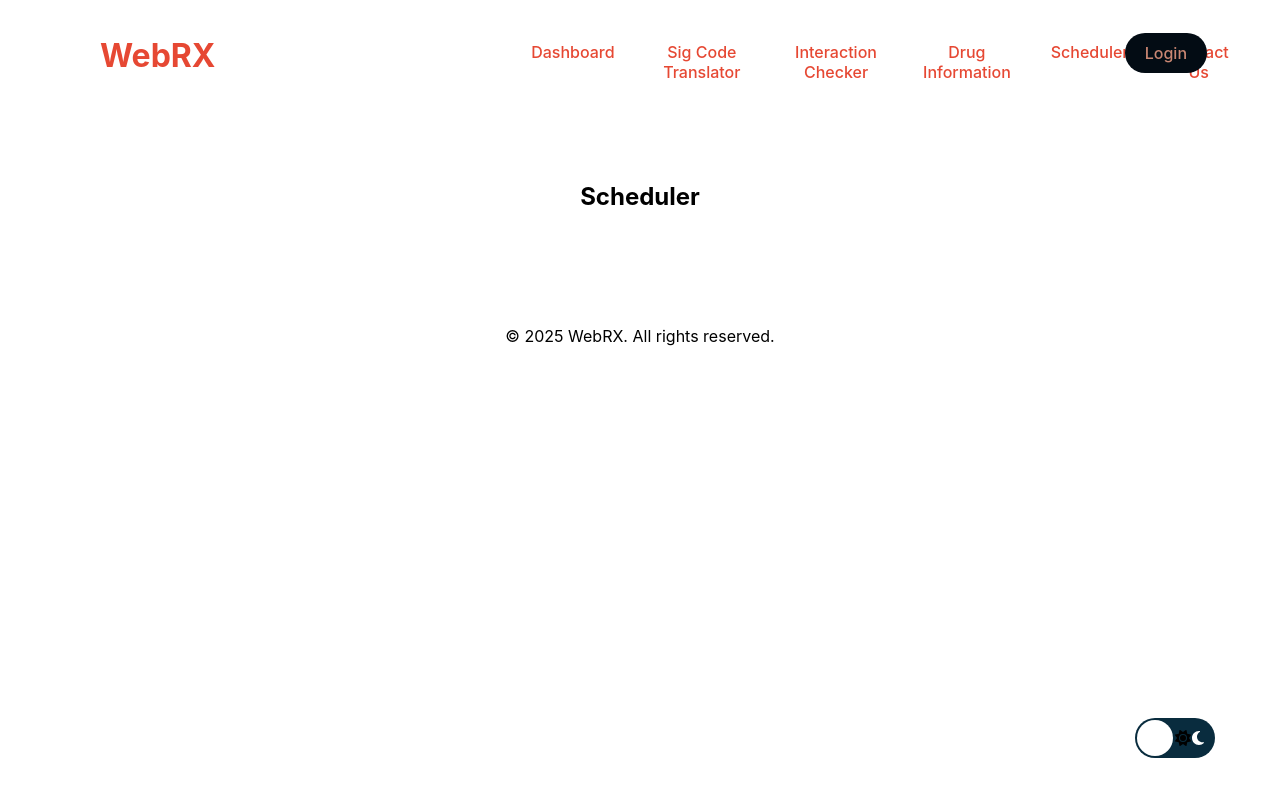
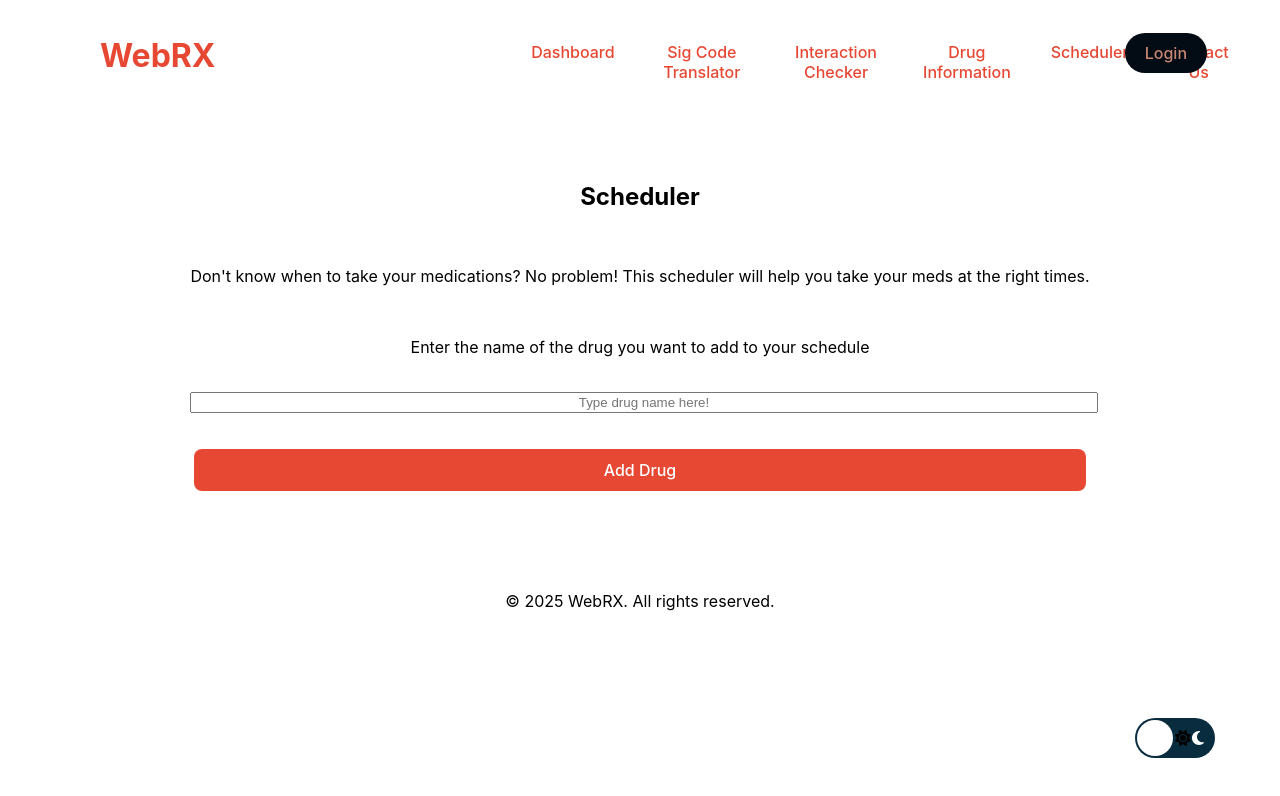
Before and after one commit to swagranger011/pharmacytexteditor, a React (Vite) app in the folder client/: page /scheduler in a window 1280 px wide. Shown: the top 796 px of the page. Built offline with nearby package versions, Linux system fonts and the light colour scheme.

Commit message:
Added features to Scheduler

```diff
--- a/client/src/Contacts.css
+++ b/client/src/Contacts.css
@@ -14,4 +14,6 @@ textarea {
 
 fieldset {
   border: 1px solid #fb8122;
+  background-color: #a6bd9d;
+  /* Try changing the background color for this to get it to be grey*/
 }
--- a/client/src/InteractionChecker.jsx
+++ b/client/src/InteractionChecker.jsx
@@ -72,7 +72,7 @@ const InteractionChecker = () => {
         {drugs.map((drug, idx) => (
           <input
             key={idx}
-            style={{ display: "block", marginBottom: "8px", width: "75%" }}
+            style={{ display: "block", marginBottom: "8px", width: "auto", textAlign: "center" }}
             value={drug}
             onChange={(e) => handleDrugChange(idx, e.target.value)}
             placeholder="Type drug name here!"
@@ -83,7 +83,6 @@ const InteractionChecker = () => {
         </button>
         <button
           id="check-button"
-          style={{ marginLeft: "10px" }}
           type="button"
           onClick={checkInteractions}
         >
--- a/client/src/Scheduler.jsx
+++ b/client/src/Scheduler.jsx
@@ -1,9 +1,24 @@
-import React from "react";
+import React, { useState } from "react";
 import { Link } from "react-router-dom";
 import Mode from "./Mode";
 import "./Mode.css";
 
-const InteractionChecker = () => {
+const Scheduler = () => {
+  const [input, setInput] = useState("");
+  const [schedule, setSchedule] = useState([]);
+  const [error, setError] = useState(null);
+
+  const addDrug = () => {
+    setError(null);
+    if (!input.trim()) {
+      setError("Please enter a drug name.");
+      return;
+    }
+    // For demonstration, just add with a placeholder time
+    setSchedule([...schedule, { name: input.trim(), time: "08:00 AM" }]);
+    setInput("");
+  };
+
   return (
     <div>
       <header className="dashboard-header">
@@ -34,6 +49,34 @@ const InteractionChecker = () => {
       </nav>
       <main className="dashboard-main">
         <h2>Scheduler</h2>
+        <p>
+          Don't know when to take your medications? No problem! This scheduler
+          will help you take your meds at the right times.
+        </p>
+        <p>Enter the name of the drug you want to add to your schedule</p>
+        <input
+          id="drug-input"
+          placeholder="Type drug name here!"
+          value={input}
+          style={{ width: "100%", textAlign: "center" }}
+          onChange={(e) => setInput(e.target.value)}
+        />
+        <button id="add-button" type="button" onClick={addDrug}>
+          Add Drug
+        </button>
+        {error && <p className="error">{error}</p>}
+        {schedule.length > 0 && (
+          <div className="result">
+            <h3>Your Medication Schedule:</h3>
+            <ul>
+              {schedule.map((item, idx) => (
+                <li key={idx}>
+                  <strong>{item.name}</strong> - {item.time}
+                </li>
+              ))}
+            </ul>
+          </div>
+        )}
       </main>
       <Link to="/login" className="dashboard-login-link">
         <button className="login-button">
@@ -46,5 +89,5 @@ const InteractionChecker = () => {
     </div>
   );
 };
-export default InteractionChecker;
-// This component is a placeholder for the interaction checker functionality.
+
+export default Scheduler;
```
